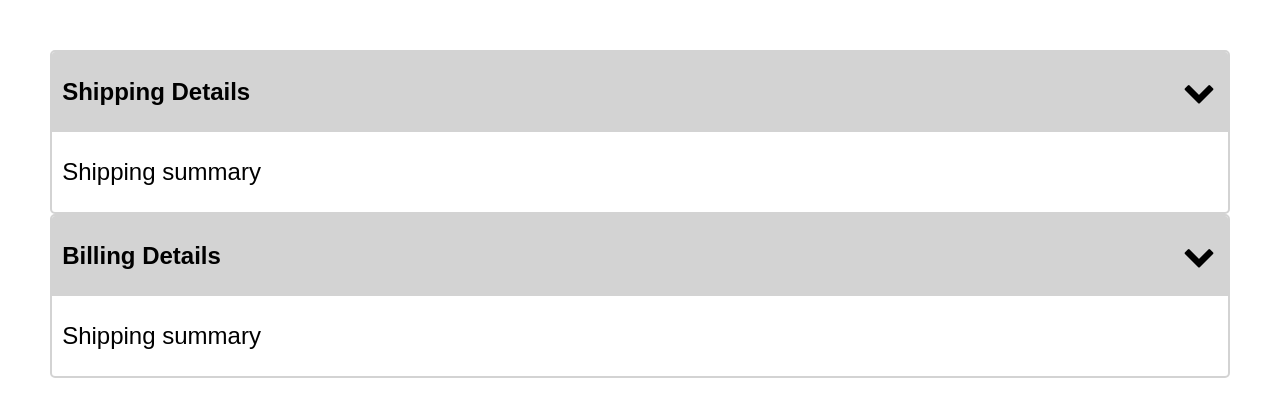
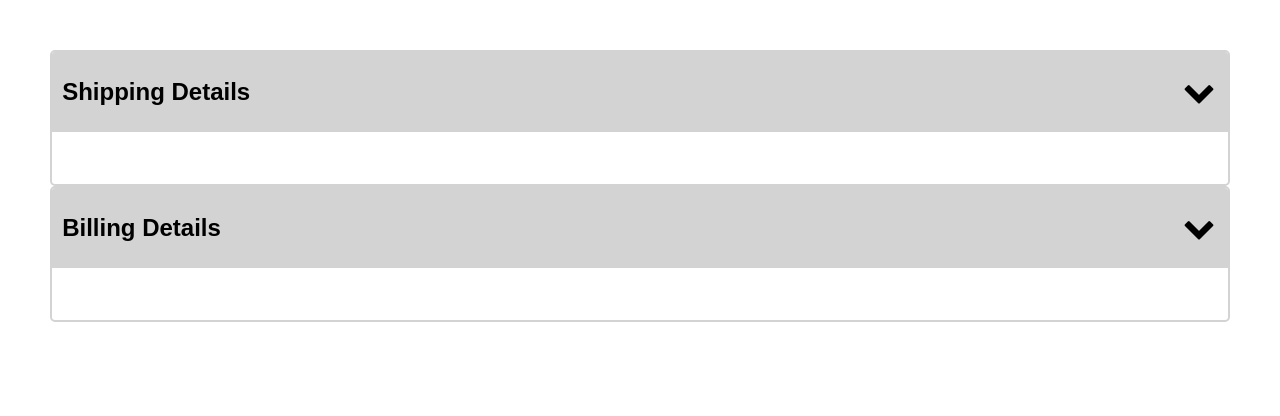
Before and after one commit to dawidgdanski/angular-training, an Angular app: page / in a window 1280 px wide. Shown: the top 416 px of the page. Built offline with nearby package versions, Linux system fonts and the light colour scheme.

Commit message:
Add directive

```diff
--- a/src/app/app.component.html
+++ b/src/app/app.component.html
@@ -1,2 +1,2 @@
-<zippy title="Shipping Details"></zippy>
-<zippy title="Billing Details"></zippy>
+<zippy title="Shipping Details">Shipping Summary</zippy>
+<zippy title="Billing Details">Billing Summary</zippy>
--- a/src/app/app.module.ts
+++ b/src/app/app.module.ts
@@ -3,11 +3,13 @@ import { NgModule } from '@angular/core';
 
 import { AppComponent } from './app.component';
 import { ZippyComponent } from './zippy/zippy.component';
+import { ExampleDirective } from './example.directive';
 
 @NgModule({
   declarations: [
     AppComponent,
-    ZippyComponent
+    ZippyComponent,
+    ExampleDirective
   ],
   imports: [
     BrowserModule
--- /dev/null
+++ b/src/app/example.directive.ts
@@ -0,0 +1,10 @@
+import { Directive } from '@angular/core';
+
+@Directive({
+  selector: 'zippy'
+})
+export class ExampleDirective {
+
+  constructor() { }
+
+}
--- a/src/app/zippy/zippy.component.html
+++ b/src/app/zippy/zippy.component.html
@@ -4,6 +4,6 @@
     <i class="fa fa-chevron-down fa-2x"></i>
   </div>
   <div class="list-item-summary">
-    <p class="summary-text">Shipping summary</p>
+    <p class="summary-text">{{summary}}</p>
   </div>
 </div>
--- a/src/app/zippy/zippy.component.ts
+++ b/src/app/zippy/zippy.component.ts
@@ -1,19 +1,28 @@
-import {Component, Input, OnInit} from '@angular/core';
+import {AfterContentInit, Component, ContentChild, ElementRef, Input, OnInit} from '@angular/core';
+import {ExampleDirective} from '../example.directive';
 
 @Component({
   selector: 'zippy',
   templateUrl: './zippy.component.html',
   styleUrls: ['./zippy.component.less']
 })
-export class ZippyComponent implements OnInit {
+export class ZippyComponent implements OnInit, AfterContentInit {
 
   @Input()
   title: string;
 
+  @ContentChild(ExampleDirective, {read: ElementRef})
+  private content: ElementRef;
+
   constructor() {
   }
 
-  ngOnInit() {
+  ngOnInit(): void {
   }
 
+  ngAfterContentInit(): void {
+    if (this.content) {
+      console.log(this.content.nativeElement.innerText);
+    }
+  }
 }
```
Also changed, not shown: 1 other file (tests, documents, lock files or other folders).
